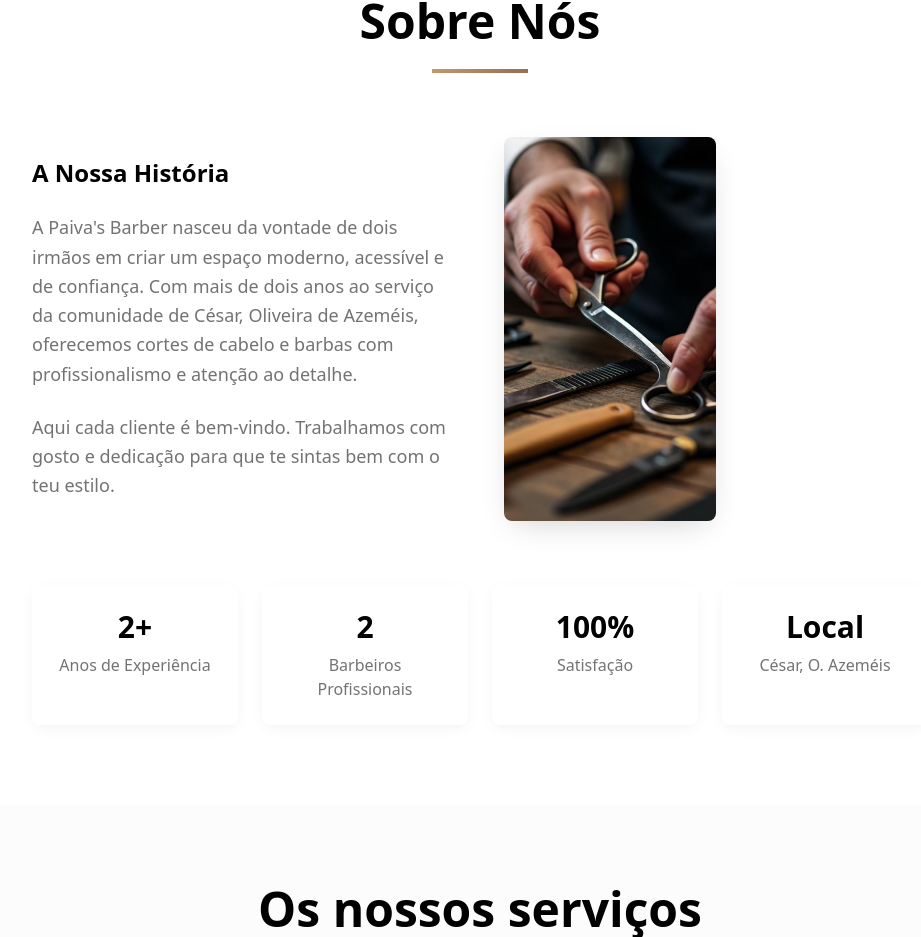
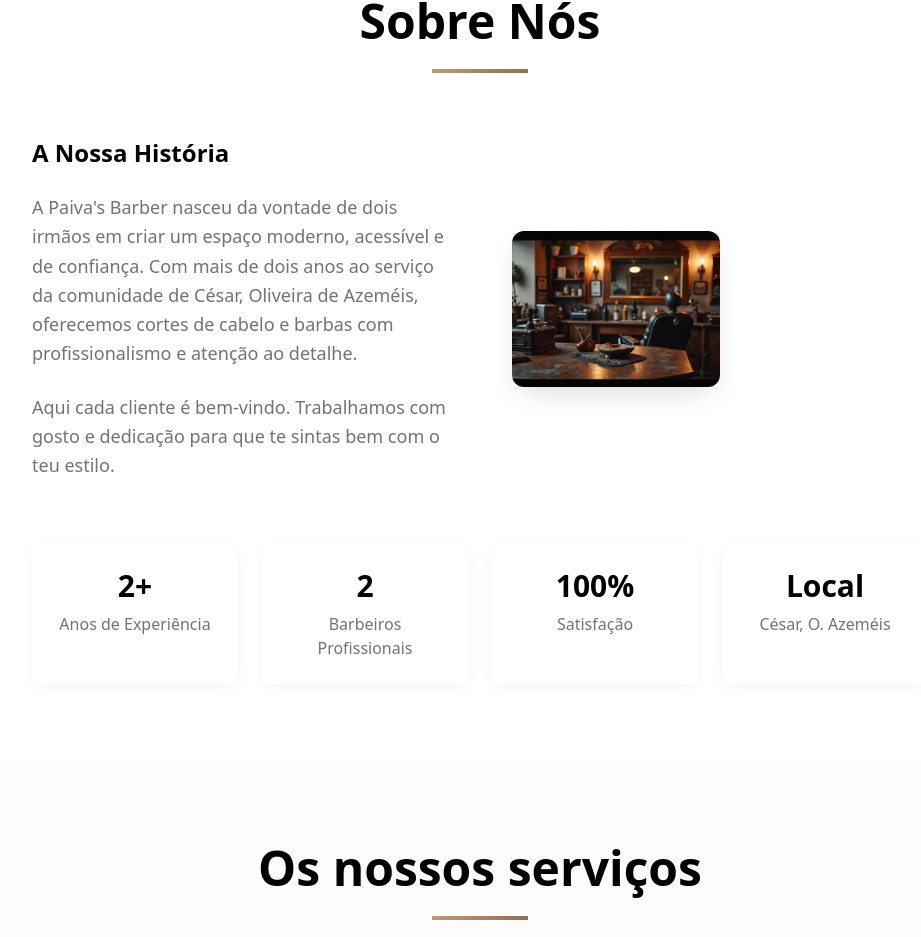
Before and after one commit to wizzynoise/paivas-barbearia-layout, a React (Vite) app: page / in a window 1280 px wide. Shown: the part 883-1820 px from the top of the page, without its empty margins (160-1081 px from the left). Built offline with nearby package versions, Linux system fonts and the light colour scheme.

Commit message:
Refine About Section Image
Fix visual glitch in About section image and improve overall polish. Adjust spacing, aspect ratio, and alignment for a cleaner presentation.

```diff
--- a/src/components/sections/AboutSection.tsx
+++ b/src/components/sections/AboutSection.tsx
@@ -14,7 +14,7 @@ const AboutSection = () => {
           </div>
 
           {/* Content Grid */}
-          <div className="grid lg:grid-cols-2 gap-12 items-center">
+          <div className="grid lg:grid-cols-2 gap-16 items-center">
             {/* Text Content */}
             <div className="space-y-6">
               <h3 className="text-2xl font-semibold text-primary">
--- a/src/components/sections/AboutSectionImage.tsx
+++ b/src/components/sections/AboutSectionImage.tsx
@@ -1,14 +1,17 @@
-import toolsImage from "@/assets/barber-tools-hands.jpg";
+import interiorImage from "@/assets/nossa-historia-interior.jpg";
 
 const AboutSectionImage = () => {
   return (
     <div className="lg:w-1/2">
-      <div className="relative rounded-lg overflow-hidden shadow-elegant">
-        <img
-          src={toolsImage}
-          alt="Preparação de ferramentas de barbeiro"
-          className="w-full h-64 md:h-96 object-cover"
-        />
+      <div className="relative rounded-xl overflow-hidden shadow-elegant group">
+        <div className="aspect-[4/3] w-full">
+          <img
+            src={interiorImage}
+            alt="Interior da barbearia com ambiente profissional"
+            className="w-full h-full object-cover transition-transform duration-500 group-hover:scale-105"
+          />
+        </div>
+        <div className="absolute inset-0 bg-gradient-to-t from-charcoal/20 to-transparent opacity-0 group-hover:opacity-100 transition-opacity duration-300"></div>
       </div>
     </div>
   );
```
Also changed, not shown: src/assets/nossa-historia-interior.jpg (added).
